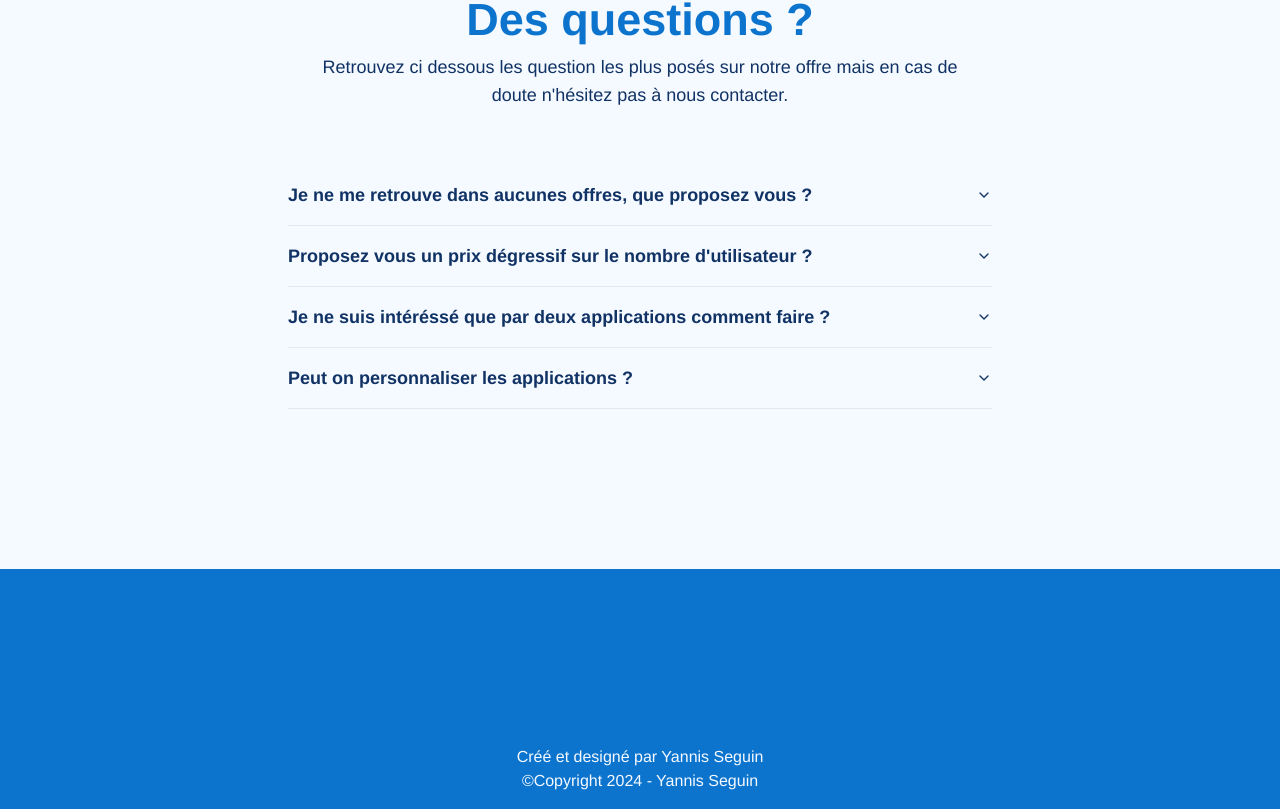
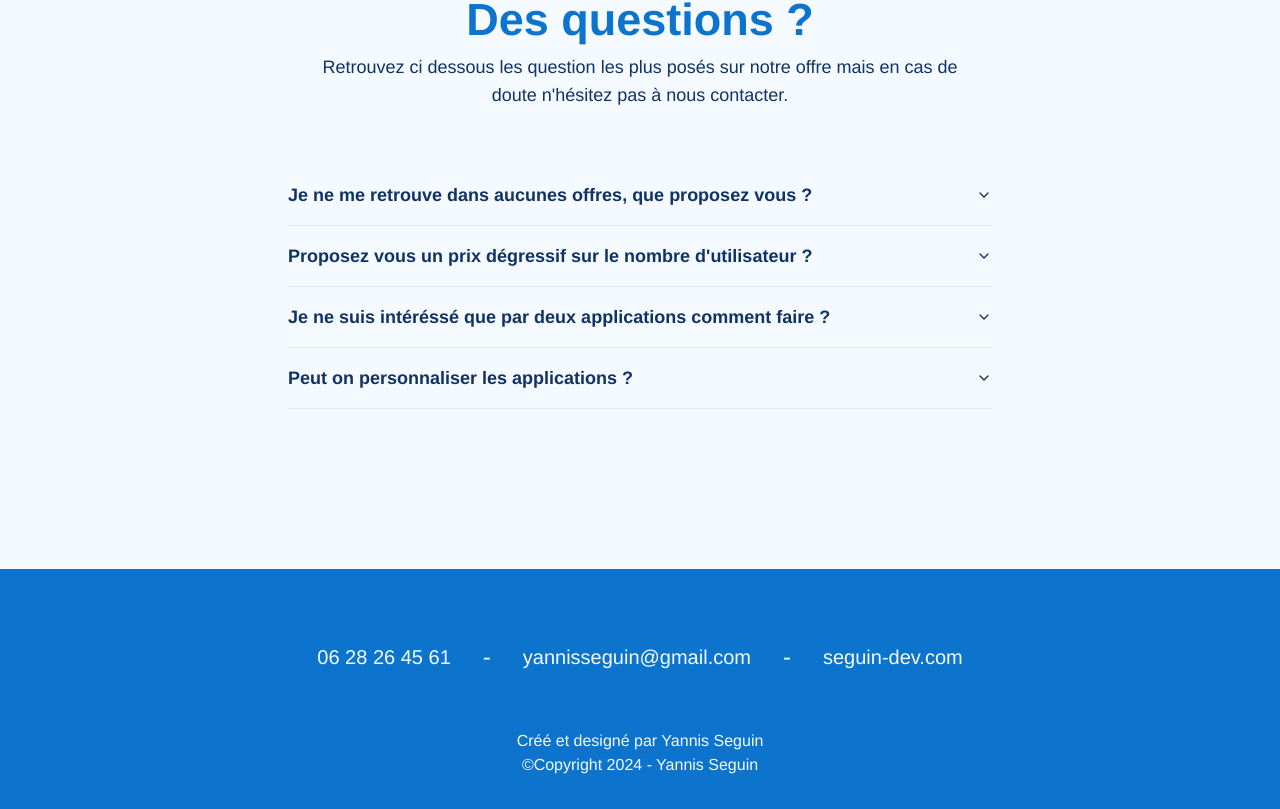
Before and after one commit to Youvataque/NewBat_Website, a React (Vite) app: page /pricing in a window 1280 px wide. Shown: the part 828-1637 px from the top of the page. Built offline with nearby package versions, Linux system fonts and the light colour scheme.

Commit message:
fin v1 site

```diff
--- a/src/Components/FondamentalAppComp/Footer.tsx
+++ b/src/Components/FondamentalAppComp/Footer.tsx
@@ -1,9 +1,22 @@
 /////////////////////////////////////////////////////////////////
 // composant footer
 const Footer:React.FC = () => {
-    return <div className="w-screen h-60 bg-Primary flex justify-center items-end pb-4">
-        <div className="h-6"/>
-        <p className="text-center text-md max-md:text-sm font-normal text-backGround">Créé et designé par Yannis Seguin<br/>©Copyright 2024 - Yannis Seguin</p>
+
+    function infoFoot(info:string, link:string) {
+        return <a className="text-backGround font-medium text-xl max-md:text-md" href={link} target="_blank">{info}</a>
+    }
+
+    return <div className="w-screen h-60 bg-Primary flex flex-col justify-center items-center pb-4">
+        <div className="flex-grow"/>
+        <div className="flex items-center justify-center w-full max-md:flex-col">
+            {infoFoot("06 28 26 45 61", "tel:0628264561")}
+            <p className="text-backGround pl-8 pr-8 text-2xl font-medium">-</p>
+            {infoFoot("yannisseguin@gmail.com", "mailto:yannisseguin@gmail.com?subject=Objet%20du%20message&body=Corps%20du%20message")}
+            <p className="text-backGround pl-8 pr-8 text-2xl font-medium">-</p>
+            {infoFoot("seguin-dev.com", "https://seguin-dev.com")}
+        </div>
+        <div className="h-[25%] max-md:h-[10%]"/>
+        <p className="w-screen text-center text-md max-md:text-xs font-normal text-backGround pb-4 max-md:pb-0">Créé et designé par Yannis Seguin<br/>©Copyright 2024 - Yannis Seguin</p>
     </div>
 }
 
--- a/src/Components/FondamentalAppComp/Navbar.tsx
+++ b/src/Components/FondamentalAppComp/Navbar.tsx
@@ -90,7 +90,6 @@ const NavBar = () => {
         <div className='flex items-center justify-center pr-[15%] max-md:pr-3'>
             {linkTemplate("Offres", '/pricing')}
             <div className='w-6' />
-            {linkTemplate("Contact", '/contact')}
         </div>
         );
     }
--- a/src/Views/Contact.tsx
+++ /dev/null
@@ -1,7 +0,0 @@
-const Contact:React.FC = () => {
-    return <div>
-
-    </div>
-}
-
-export default Contact;
```
